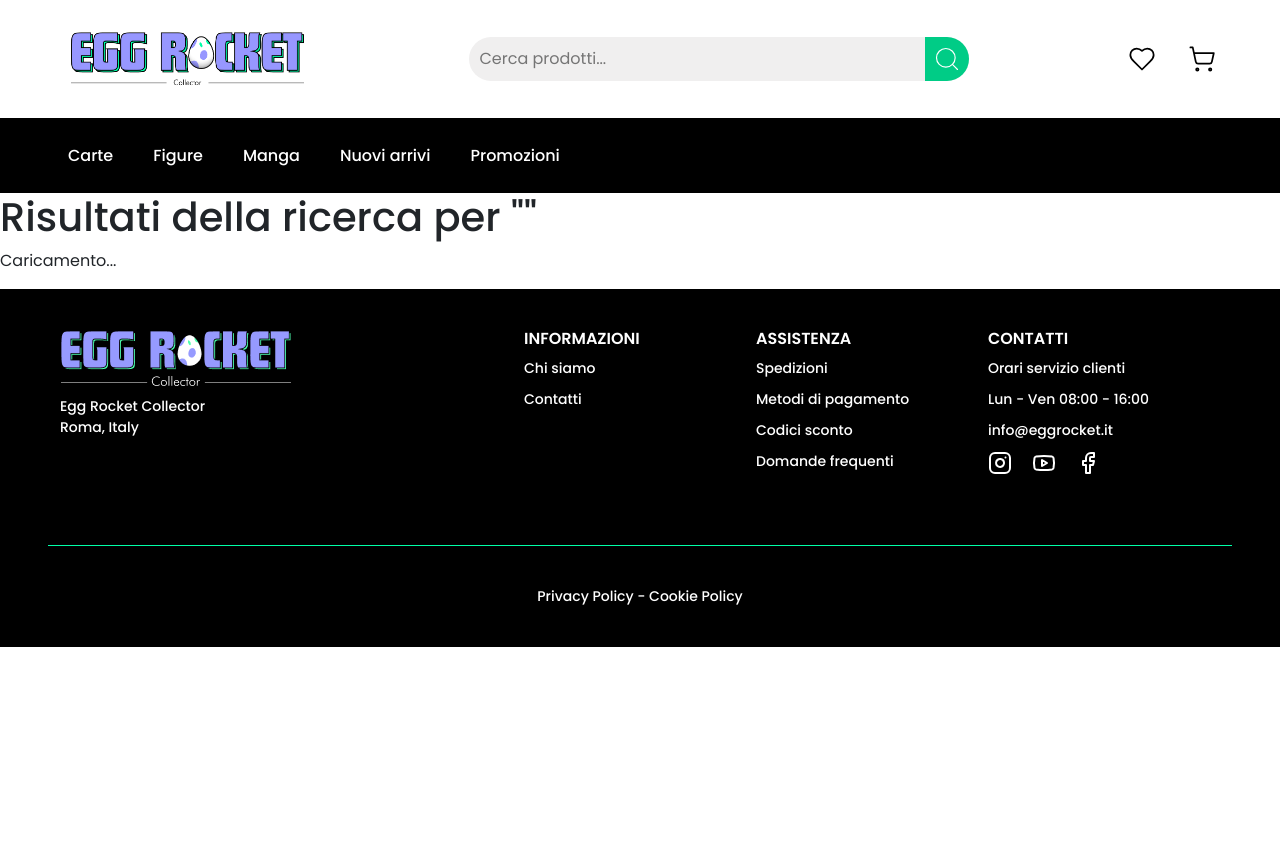
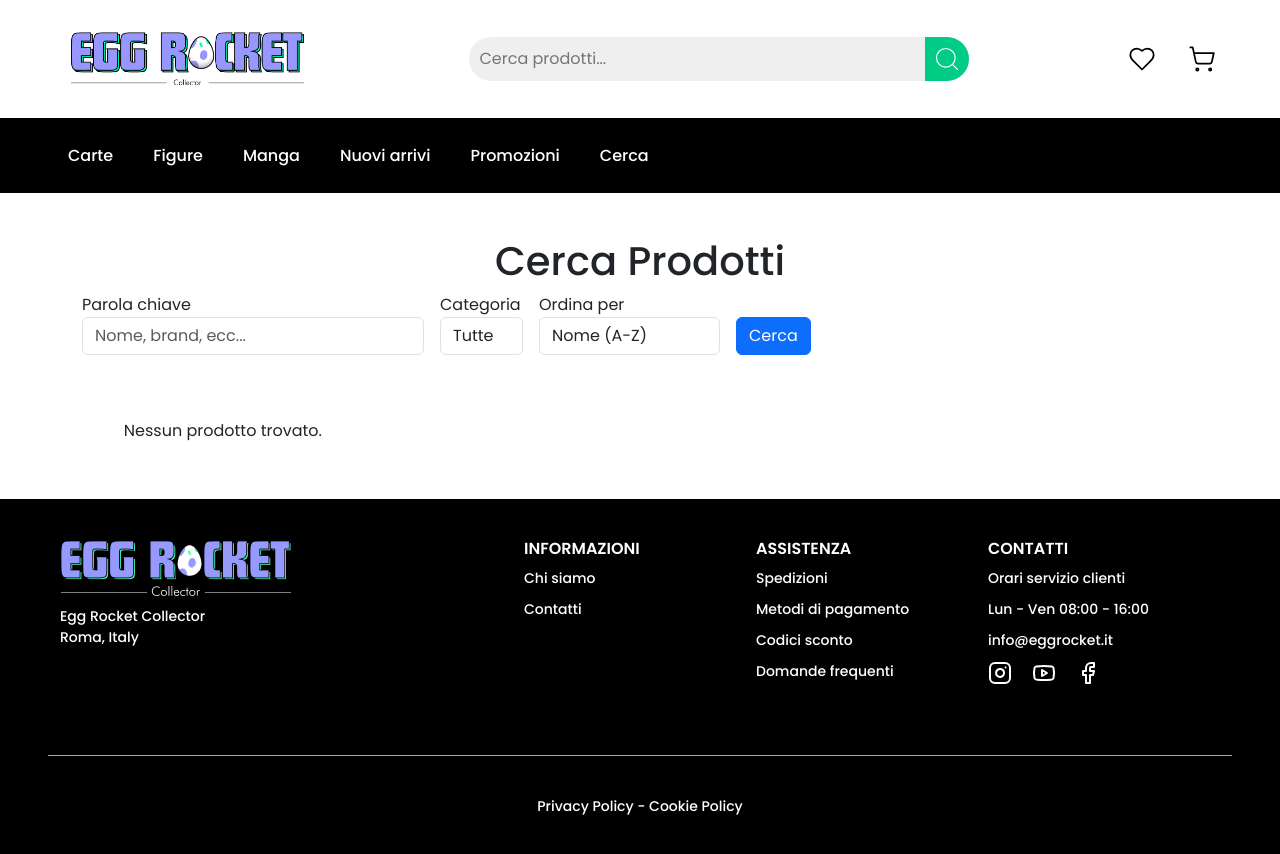
Before and after one commit to Jonathanmasa/boolshop-FE, a React (Vite) app: page /search in a window 1280 px wide. Shown: the top 854 px of the page. Before the commit the page ends 800 px from the top, so only its background shows below. Built offline with nearby package versions, Linux system fonts and the light colour scheme; a web font is replaced by a local one.

Commit message:
feat: add search functionality with filters and improved UI in SearchPage

```diff
--- a/src/components/NavBar.jsx
+++ b/src/components/NavBar.jsx
@@ -9,6 +9,7 @@ export default function NavBar() {
             <Link to="/manga" >Manga</Link>
             <Link to="/new-arrival" >Nuovi arrivi</Link>
             <Link to="/on-sale" >Promozioni</Link>
+            <Link to="/search" >Cerca</Link>
         </nav>
     );
 }
--- a/src/pages/SearchPage.jsx
+++ b/src/pages/SearchPage.jsx
@@ -1,44 +1,206 @@
-import React, { useState, useEffect } from 'react';
-import { useProductContext } from '../contexts/ProductContext';
+// import React, { useState, useEffect } from 'react';
+// import { useProductContext } from '../contexts/ProductContext';
+// import ProductGrid from '../components/ProductGrid';
+// import { useLocation } from 'react-router-dom';
+
+// const SearchPage = () => {
+//     const { fetchProducts, products, loading, error } = useProductContext();
+//     const [searchTerm, setSearchTerm] = useState('');
+
+//     // Ottieni i parametri della query dalla URL
+//     const queryParams = new URLSearchParams(useLocation().search);
+//     const query = queryParams.get('query') || '';
+//     const sort = queryParams.get('sort') || 'name_asc';
+
+//     useEffect(() => {
+//         //quando la query cambia, chiamiamo la funzione fetchProducts
+//         if (query) {
+//             // Aggiorna il termine di ricerca
+//             setSearchTerm(query);
+//             // Chiamata per ottenere i prodotti
+//             fetchProducts('/api/products/search', {
+//                 query,
+//                 sort
+//             });
+
+
+//         }
+//     }, [query, sort]);
+
+//     return (
+//         <div>
+//             <h1>Risultati della ricerca per "{searchTerm}"</h1>
+//             {loading ? (
+//                 <p>Caricamento...</p>
+//             ) : error ? (
+//                 <p>{error}</p>
+//             ) : (
+//                 <ProductGrid products={products} />
+//             )}
+//         </div>
+//     );
+// };
+
+// export default SearchPage;
+
+
+
+
+
+
+import React, { useEffect, useState } from 'react';
+import axios from 'axios';
+import { useSearchParams, useNavigate } from 'react-router-dom';
 import ProductGrid from '../components/ProductGrid';
-import { useLocation } from 'react-router-dom';
+import { useCartContext } from '../contexts/CartContext';
 
-const SearchPage = () => {
-    const { fetchProducts, products, loading, error } = useProductContext();
-    const [searchTerm, setSearchTerm] = useState('');
 
-    // Ottieni i parametri della query dalla URL
-    const queryParams = new URLSearchParams(useLocation().search);
-    const query = queryParams.get('query') || '';
-    const sort = queryParams.get('sort') || 'name_asc';
 
-    useEffect(() => {
-        //quando la query cambia, chiamiamo la funzione fetchProducts
-        if (query) {
-            // Aggiorna il termine di ricerca
-            setSearchTerm(query);
-            // Chiamata per ottenere i prodotti
-            fetchProducts('/api/products/search', {
-                query,
-                sort
+export default function SearchPage() {
+    const { addToCart, removeFromCart } = useCartContext();
+    const [searchParams] = useSearchParams();
+
+    const navigate = useNavigate();
+
+    // Recuperiamo eventuale query iniziale dalla URL
+    const initialQuery = searchParams.get('query') || '';
+    const [query, setQuery] = useState(initialQuery);
+    const [type, setType] = useState('');
+    const [sort, setSort] = useState('name_asc');
+
+    const [products, setProducts] = useState([]);
+    const [loading, setLoading] = useState(false);
+    const [error, setError] = useState(null);
+
+    {
+        !loading && products.length === 0 && (
+            <p className="text-muted">Nessun prodotto trovato.</p>
+        )
+    }
+
+
+    // Funzione per recuperare i prodotti filtrati dal server
+    const fetchFilteredProducts = async (queryParam = query, typeParam = type, sortParam = sort) => {
+        setLoading(true);
+        try {
+            const response = await axios.get('/api/products/searchFiltred', {
+                params: {
+                    query: queryParam,
+                    type: typeParam,
+                    sort: sortParam
+                }
             });
 
+            setProducts(response.data);
 
+            // ✅ Se l'array è vuoto, non è un errore: gestiamo dopo nel render
+            setError(null);
+
+        } catch (err) {
+            console.error('Errore nella ricerca:', err);
+            setError('Errore nel caricamento dei prodotti');
+            setProducts([]); // In caso di errore vero, svuota l'elenco
+        } finally {
+            setLoading(false);
         }
-    }, [query, sort]);
+    };
+
+
+
+    // Esegui la ricerca automatica solo se la query è presente nella URL
+    useEffect(() => {
+        const q = searchParams.get('query') || '';
+        const t = searchParams.get('type') || '';
+        const s = searchParams.get('sort') || 'name_asc';
+
+        setQuery(q);
+        setType(t);
+        setSort(s);
+
+        if (q.trim() || t.trim()) {
+            fetchFilteredProducts(q, t, s);
+        }
+    }, [searchParams]);
+
+
+
+
+
+    // Ricerca manuale dal form UI
+    const handleSearchSubmit = (e) => {
+        e.preventDefault();
+
+        // aggiorna l'URL
+        const newParams = new URLSearchParams();
+        if (query) newParams.set('query', query);
+        if (type) newParams.set('type', type);
+        if (sort) newParams.set('sort', sort);
+
+        navigate(`/search?${newParams.toString()}`);
+
+        fetchFilteredProducts(query, type, sort);
+    };
 
     return (
-        <div>
-            <h1>Risultati della ricerca per "{searchTerm}"</h1>
-            {loading ? (
-                <p>Caricamento...</p>
-            ) : error ? (
-                <p>{error}</p>
-            ) : (
-                <ProductGrid products={products} />
-            )}
+        <div className="container mt-4">
+            <h1 className="titlepage">Cerca Prodotti</h1>
+
+            {/* Form per UI di filtri */}
+            <form onSubmit={handleSearchSubmit} className="mb-4 d-flex gap-3 flex-wrap align-items-end">
+                <div className="form-group">
+                    <label>Parola chiave</label>
+                    <input
+                        type="text"
+                        className="form-control"
+                        value={query}
+                        onChange={(e) => setQuery(e.target.value)}
+                        placeholder="Nome, brand, ecc..."
+                    />
+                </div>
+
+                <div className="form-group">
+                    <label>Categoria</label>
+                    <select
+                        className="form-control"
+                        value={type}
+                        onChange={(e) => setType(e.target.value)}
+                    >
+                        <option value="">Tutte</option>
+                        <option value="card">Card</option>
+                        <option value="figure">Figure</option>
+                        <option value="manga">Manga</option>
+                    </select>
+                </div>
+
+                <div className="form-group">
+                    <label>Ordina per</label>
+                    <select
+                        className="form-control"
+                        value={sort}
+                        onChange={(e) => setSort(e.target.value)}
+                    >
+                        <option value="name_asc">Nome (A-Z)</option>
+                        <option value="name_desc">Nome (Z-A)</option>
+                        <option value="price_asc">Prezzo crescente</option>
+                        <option value="price_desc">Prezzo decrescente</option>
+                        <option value="date_desc">Ultimi arrivi</option>
+                        <option value="date_asc">Data più vecchia</option>
+                    </select>
+                </div>
+
+                <button type="submit" className="btn btn-primary">
+                    Cerca
+                </button>
+            </form>
+
+            {loading && <p>Caricamento in corso...</p>}
+            {error && <p className="text-danger">{error}</p>}
+
+            <ProductGrid
+                products={products}
+                addToCart={addToCart}
+                removeFromCart={removeFromCart}
+            />
         </div>
     );
-};
-
-export default SearchPage;
+}
```
